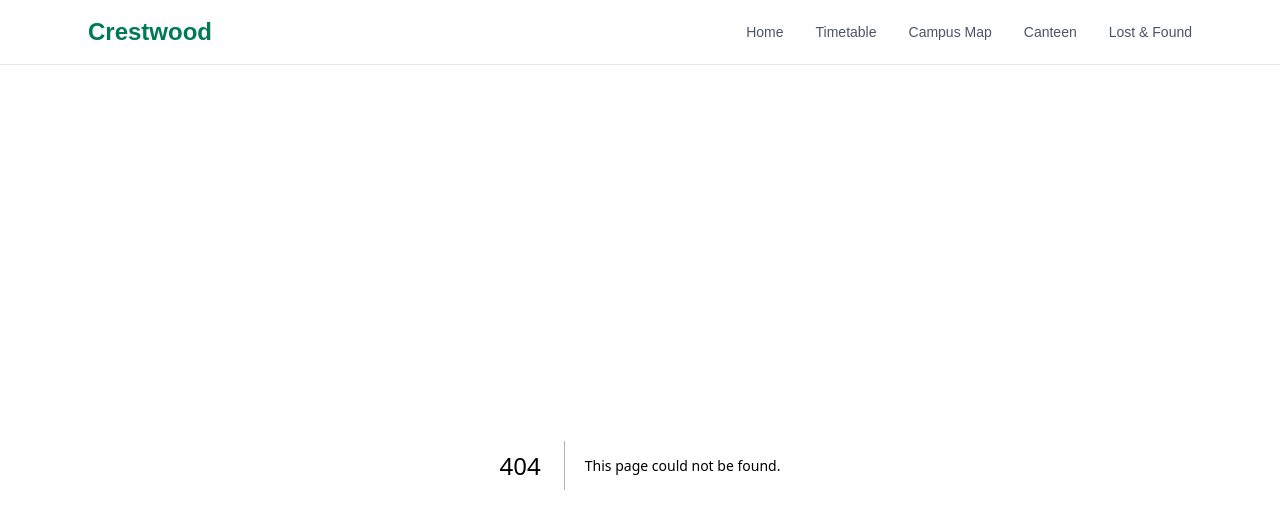
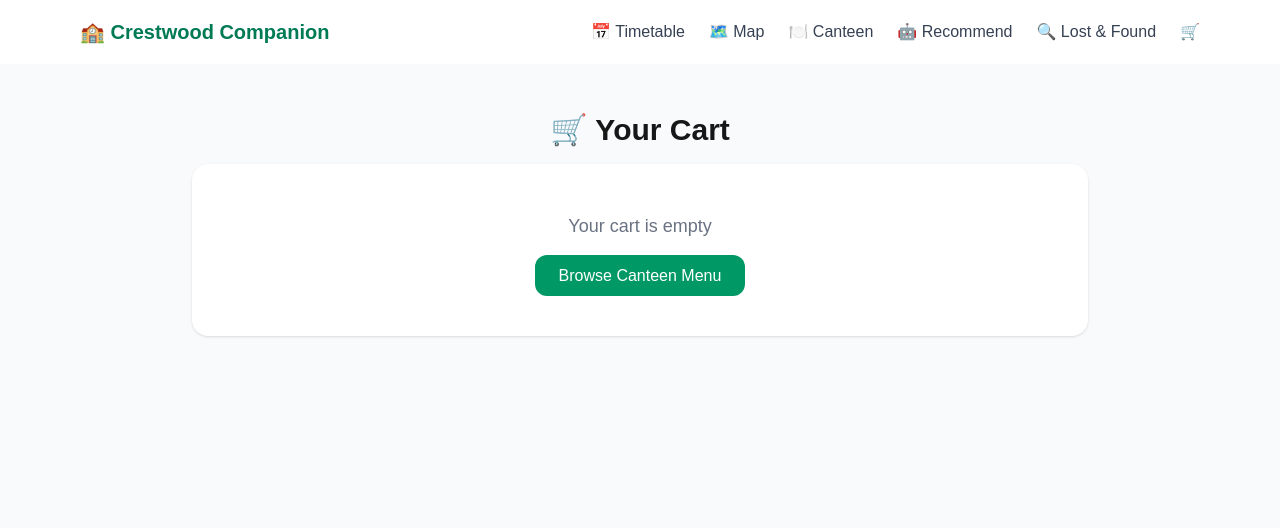
Before and after one commit to BH-busy/-campus-companion, a Next.js app: page /cart in a window 1280 px wide. Before the commit this address had no page. Shown: the top 528 px of the page. Built offline with nearby package versions, Linux system fonts and the light colour scheme.

Commit message:
Add shopping cart feature with CartContext, cart page, and full navbar links

```diff
--- a/app/canteen/page.tsx
+++ b/app/canteen/page.tsx
@@ -2,6 +2,8 @@
 
 import menuData from '@/data/menu.json';
 import { useState } from 'react';
+import { useCart } from '@/context/CartContext';
+import Image from 'next/image';
 
 interface Meal {
   name: string;
@@ -63,21 +65,33 @@ const getDietaryBadge = (name: string, description: string): string | null => {
   return null;
 };
 
-// Componente de imagen con manejo de errores
 const MealImage = ({ name, alt }: { name: string; alt: string }) => {
-  const [imgSrc, setImgSrc] = useState(getMealImage(name));
+  const [imgError, setImgError] = useState(false);
+  const src = imgError ? 'https://picsum.photos/id/30/400/300' : getMealImage(name);
 
   return (
-    <img
-      src={imgSrc}
-      alt={alt}
-      className="w-full h-full object-cover group-hover:scale-105 transition duration-300"
-      onError={() => setImgSrc('https://picsum.photos/id/30/400/300')}
-    />
+    <div className="relative h-48 overflow-hidden bg-gray-200">
+      {!src && <div className="animate-pulse h-full w-full bg-gray-200" />}
+      <img
+        src={src}
+        alt={alt}
+        className="w-full h-full object-cover group-hover:scale-105 transition duration-300"
+        onError={() => setImgError(true)}
+      />
+    </div>
   );
 };
 
 export default function CanteenPage() {
+  const { addToCart } = useCart();
+  const [added, setAdded] = useState<string | null>(null);
+
+  const handleAddToCart = (meal: Meal) => {
+    addToCart({ name: meal.name, price: meal.price });
+    setAdded(meal.name);
+    setTimeout(() => setAdded(null), 1000);
+  };
+
   return (
     <div className="min-h-screen bg-gray-50 py-12 px-4">
       <div className="max-w-6xl mx-auto">
@@ -134,9 +148,14 @@ export default function CanteenPage() {
                             )}
                           </div>
                           <button
-                            className="px-5 py-2 bg-emerald-600 hover:bg-emerald-700 text-white text-sm font-medium rounded-xl transition-all hover:scale-105"
+                            onClick={() => handleAddToCart(meal)}
+                            className={`px-5 py-2 text-white text-sm font-medium rounded-xl transition-all hover:scale-105 ${
+                              added === meal.name
+                                ? 'bg-green-500'
+                                : 'bg-emerald-600 hover:bg-emerald-700'
+                            }`}
                           >
-                            🛒 Add to Cart
+                            {added === meal.name ? 'Added ✓' : '🛒 Add to Cart'}
                           </button>
                         </div>
                       </div>
--- /dev/null
+++ b/app/cart/page.tsx
@@ -0,0 +1,85 @@
+'use client';
+
+import { useCart } from '@/context/CartContext';
+import Link from 'next/link';
+
+export default function CartPage() {
+  const { items, updateQuantity, removeFromCart, clearCart, total, count } = useCart();
+
+  if (items.length === 0) {
+    return (
+      <main className="min-h-screen bg-gray-50 py-12 px-4">
+        <div className="max-w-4xl mx-auto text-center">
+          <h1 className="text-3xl font-bold mb-4">🛒 Your Cart</h1>
+          <div className="bg-white rounded-2xl shadow p-12">
+            <p className="text-gray-500 text-lg mb-6">Your cart is empty</p>
+            <Link href="/canteen" className="bg-emerald-600 text-white px-6 py-3 rounded-xl hover:bg-emerald-700">
+              Browse Canteen Menu
+            </Link>
+          </div>
+        </div>
+      </main>
+    );
+  }
+
+  return (
+    <main className="min-h-screen bg-gray-50 py-12 px-4">
+      <div className="max-w-4xl mx-auto">
+        <h1 className="text-3xl font-bold mb-6">🛒 Your Cart ({count} items)</h1>
+
+        <div className="bg-white rounded-2xl shadow overflow-hidden">
+          <div className="divide-y">
+            {items.map(item => (
+              <div key={item.name} className="p-6 flex flex-col sm:flex-row justify-between items-start sm:items-center gap-4">
+                <div className="flex-1">
+                  <h3 className="font-semibold text-lg text-gray-900">{item.name}</h3>
+                  <p className="text-emerald-600 font-bold">€{item.price.toFixed(2)}</p>
+                </div>
+
+                <div className="flex items-center gap-3">
+                  <button
+                    onClick={() => updateQuantity(item.name, item.quantity - 1)}
+                    className="w-8 h-8 rounded-full bg-gray-100 hover:bg-gray-200 text-gray-700 font-bold"
+                  >
+                    -
+                  </button>
+                  <span className="w-8 text-center font-medium">{item.quantity}</span>
+                  <button
+                    onClick={() => updateQuantity(item.name, item.quantity + 1)}
+                    className="w-8 h-8 rounded-full bg-gray-100 hover:bg-gray-200 text-gray-700 font-bold"
+                  >
+                    +
+                  </button>
+                  <button
+                    onClick={() => removeFromCart(item.name)}
+                    className="text-red-500 hover:text-red-700 text-sm ml-2"
+                  >
+                    Remove
+                  </button>
+                </div>
+              </div>
+            ))}
+          </div>
+
+          <div className="bg-gray-50 p-6 border-t">
+            <div className="flex justify-between items-center mb-4">
+              <span className="text-lg font-semibold">Total:</span>
+              <span className="text-2xl font-bold text-emerald-600">€{total.toFixed(2)}</span>
+            </div>
+            <div className="flex gap-4">
+              <button
+                onClick={clearCart}
+                className="px-6 py-2 border border-red-300 text-red-600 rounded-xl hover:bg-red-50"
+              >
+                Clear Cart
+              </button>
+              <button className="px-6 py-2 bg-emerald-600 text-white rounded-xl hover:bg-emerald-700 flex-1">
+                Checkout →
+              </button>
+            </div>
+          </div>
+        </div>
+      </div>
+    </main>
+  );
+}
--- a/app/layout.tsx
+++ b/app/layout.tsx
@@ -1,8 +1,8 @@
-// app/layout.tsx
 import type { Metadata } from "next";
 import { Geist, Geist_Mono } from "next/font/google";
 import "./globals.css";
 import Navbar from "../components/Navbar";
+import { CartProvider } from "../context/CartContext";
 
 const geistSans = Geist({
   variable: "--font-geist-sans",
@@ -27,8 +27,10 @@ export default function RootLayout({
   return (
     <html lang="en" suppressHydrationWarning>
       <body className={`${geistSans.variable} ${geistMono.variable} antialiased`}>
-        <Navbar />
-        <main>{children}</main>
+        <CartProvider>
+          <Navbar />
+          <main>{children}</main>
+        </CartProvider>
       </body>
     </html>
   );
--- a/app/recommend/page.tsx
+++ b/app/recommend/page.tsx
@@ -2,6 +2,7 @@
 
 import { useEffect, useMemo, useState } from 'react';
 import menuData from '@/data/menu.json';
+import { useCart } from '@/context/CartContext';
 
 type Meal = {
   name: string;
@@ -23,6 +24,7 @@ const days = ['Monday', 'Tuesday', 'Wednesday', 'Thursday', 'Friday'];
 
 export default function RecommendPage() {
   const data: DayMenu[] = (menuData as any).menu;
+  const { addToCart } = useCart();
 
   const [vegetarian, setVegetarian] = useState(false);
   const [budget, setBudget] = useState(false);
@@ -30,6 +32,7 @@ export default function RecommendPage() {
   const [selectedDay, setSelectedDay] = useState<string>('Monday');
   const [likes, setLikes] = useState<Record<string, number>>({});
   const [loading, setLoading] = useState(true);
+  const [added, setAdded] = useState<string | null>(null);
 
   useEffect(() => {
     const stored = localStorage.getItem('mealLikes');
@@ -143,6 +146,12 @@ export default function RecommendPage() {
     alert('Copied to clipboard!');
   };
 
+  const handleAddToCart = (meal: Meal) => {
+    addToCart({ name: meal.name, price: meal.price });
+    setAdded(meal.name);
+    setTimeout(() => setAdded(null), 1000);
+  };
+
   const popularMeal = useMemo(() => {
     let max = 0;
     let top: string | null = null;
@@ -243,13 +252,13 @@ export default function RecommendPage() {
                   className="bg-white rounded-2xl shadow-md hover:shadow-xl transition-all duration-300 overflow-hidden group"
                 >
                   {/* Image */}
-                  <div className="relative">
+                  <div className="relative h-44 overflow-hidden bg-gray-200">
                     <img
                       src={getMealImage(meal.name)}
                       alt={meal.name}
-                      className="w-full h-44 object-cover group-hover:scale-105 transition duration-300"
+                      className="w-full h-full object-cover group-hover:scale-105 transition duration-300"
                       onError={(e) => {
-                        (e.target as HTMLImageElement).src = 'https://picsum.photos/id/1/300/200';
+                        (e.target as HTMLImageElement).src = 'https://picsum.photos/id/30/400/300';
                       }}
                     />
                     {index === 0 && (
@@ -303,7 +312,7 @@ export default function RecommendPage() {
                       </div>
                     )}
 
-                    <div className="flex gap-4 mt-4 pt-2 border-t border-gray-100">
+                    <div className="flex gap-2 mt-4 pt-2 border-t border-gray-100 flex-wrap">
                       <button
                         onClick={()=>handleLike(meal.name, 1)}
                         className="flex items-center gap-1 text-gray-600 hover:text-green-600 transition"
@@ -322,6 +331,16 @@ export default function RecommendPage() {
                       >
                         📋 Share
                       </button>
+                      <button
+                        onClick={() => handleAddToCart(meal)}
+                        className={`flex items-center gap-1 px-3 py-1 rounded-lg text-sm transition ${
+                          added === meal.name
+                            ? 'bg-green-500 text-white'
+                            : 'bg-emerald-600 text-white hover:bg-emerald-700'
+                        }`}
+                      >
+                        {added === meal.name ? '✓ Added' : '🛒 Add to Cart'}
+                      </button>
                     </div>
                   </div>
                 </div>
--- a/components/Navbar.tsx
+++ b/components/Navbar.tsx
@@ -1,45 +1,34 @@
-// components/Navbar.tsx
 'use client';
 
 import Link from 'next/link';
-import { usePathname } from 'next/navigation';
-
-const navLinks = [
-  { href: '/', label: 'Home' },
-  { href: '/timetable', label: 'Timetable' },
-  { href: '/map', label: 'Campus Map' },
-  { href: '/canteen', label: 'Canteen' },
-  { href: '/lost-found', label: 'Lost & Found' },
-];
+import { useCart } from '../context/CartContext';
 
 export default function Navbar() {
-  const pathname = usePathname();
+  const { count } = useCart();
 
   return (
-    <nav className="bg-white border-b border-gray-200 sticky top-0 z-50">
-      <div className="max-w-6xl mx-auto px-6">
-        <div className="flex items-center justify-between h-16">
-          {/* Logo */}
-          <Link href="/" className="font-bold text-2xl text-emerald-700">
-            Crestwood
+    <nav className="bg-white shadow-md">
+      <div className="max-w-6xl mx-auto px-4">
+        <div className="flex justify-between items-center h-16">
+          <Link href="/" className="text-xl font-bold text-emerald-700">
+            🏫 Crestwood Companion
           </Link>
 
-          {/* Desktop Navigation - Always Visible */}
-          <div className="flex items-center gap-8">
-            {navLinks.map((link) => (
-              <Link
-                key={link.href}
-                href={link.href}
-                className={`text-sm font-medium transition-colors hover:text-emerald-700 ${
-                  pathname === link.href
-                    ? 'text-emerald-700 border-b-2 border-emerald-700 pb-1'
-                    : 'text-gray-600'
-                }`}
-                aria-current={pathname === link.href ? 'page' : undefined}
-              >
-                {link.label}
-              </Link>
-            ))}
+          <div className="hidden md:flex space-x-6 items-center">
+            <Link href="/timetable" className="text-gray-700 hover:text-emerald-600">📅 Timetable</Link>
+            <Link href="/map" className="text-gray-700 hover:text-emerald-600">🗺️ Map</Link>
+            <Link href="/canteen" className="text-gray-700 hover:text-emerald-600">🍽️ Canteen</Link>
+            <Link href="/recommend" className="text-gray-700 hover:text-emerald-600">🤖 Recommend</Link>
+            <Link href="/lost-found" className="text-gray-700 hover:text-emerald-600">🔍 Lost & Found</Link>
+
+            <Link href="/cart" className="relative">
+              🛒
+              {count > 0 && (
+                <span className="absolute -top-2 -right-2 bg-red-500 text-white text-xs px-1.5 py-0.5 rounded-full">
+                  {count}
+                </span>
+              )}
+            </Link>
           </div>
         </div>
       </div>
--- /dev/null
+++ b/context/CartContext.tsx
@@ -0,0 +1,78 @@
+'use client';
+
+import { createContext, useContext, useEffect, useState } from 'react';
+
+export type CartItem = {
+  name: string;
+  price: number;
+  quantity: number;
+};
+
+type CartContextType = {
+  items: CartItem[];
+  addToCart: (item: Omit<CartItem, 'quantity'>) => void;
+  removeFromCart: (name: string) => void;
+  updateQuantity: (name: string, qty: number) => void;
+  clearCart: () => void;
+  total: number;
+  count: number;
+};
+
+const CartContext = createContext<CartContextType | null>(null);
+
+export function CartProvider({ children }: { children: React.ReactNode }) {
+  const [items, setItems] = useState<CartItem[]>([]);
+
+  useEffect(() => {
+    const stored = localStorage.getItem('cart');
+    if (stored) setItems(JSON.parse(stored));
+  }, []);
+
+  useEffect(() => {
+    localStorage.setItem('cart', JSON.stringify(items));
+  }, [items]);
+
+  const addToCart = (item: Omit<CartItem, 'quantity'>) => {
+    setItems(prev => {
+      const existing = prev.find(i => i.name === item.name);
+      if (existing) {
+        return prev.map(i =>
+          i.name === item.name
+            ? { ...i, quantity: i.quantity + 1 }
+            : i
+        );
+      }
+      return [...prev, { ...item, quantity: 1 }];
+    });
+  };
+
+  const removeFromCart = (name: string) => {
+    setItems(prev => prev.filter(i => i.name !== name));
+  };
+
+  const updateQuantity = (name: string, qty: number) => {
+    if (qty <= 0) return removeFromCart(name);
+    setItems(prev =>
+      prev.map(i => (i.name === name ? { ...i, quantity: qty } : i))
+    );
+  };
+
+  const clearCart = () => setItems([]);
+
+  const total = items.reduce((sum, i) => sum + i.price * i.quantity, 0);
+  const count = items.reduce((sum, i) => sum + i.quantity, 0);
+
+  return (
+    <CartContext.Provider
+      value={{ items, addToCart, removeFromCart, updateQuantity, clearCart, total, count }}
+    >
+      {children}
+    </CartContext.Provider>
+  );
+}
+
+export const useCart = () => {
+  const ctx = useContext(CartContext);
+  if (!ctx) throw new Error('CartContext missing');
+  return ctx;
+};
```
